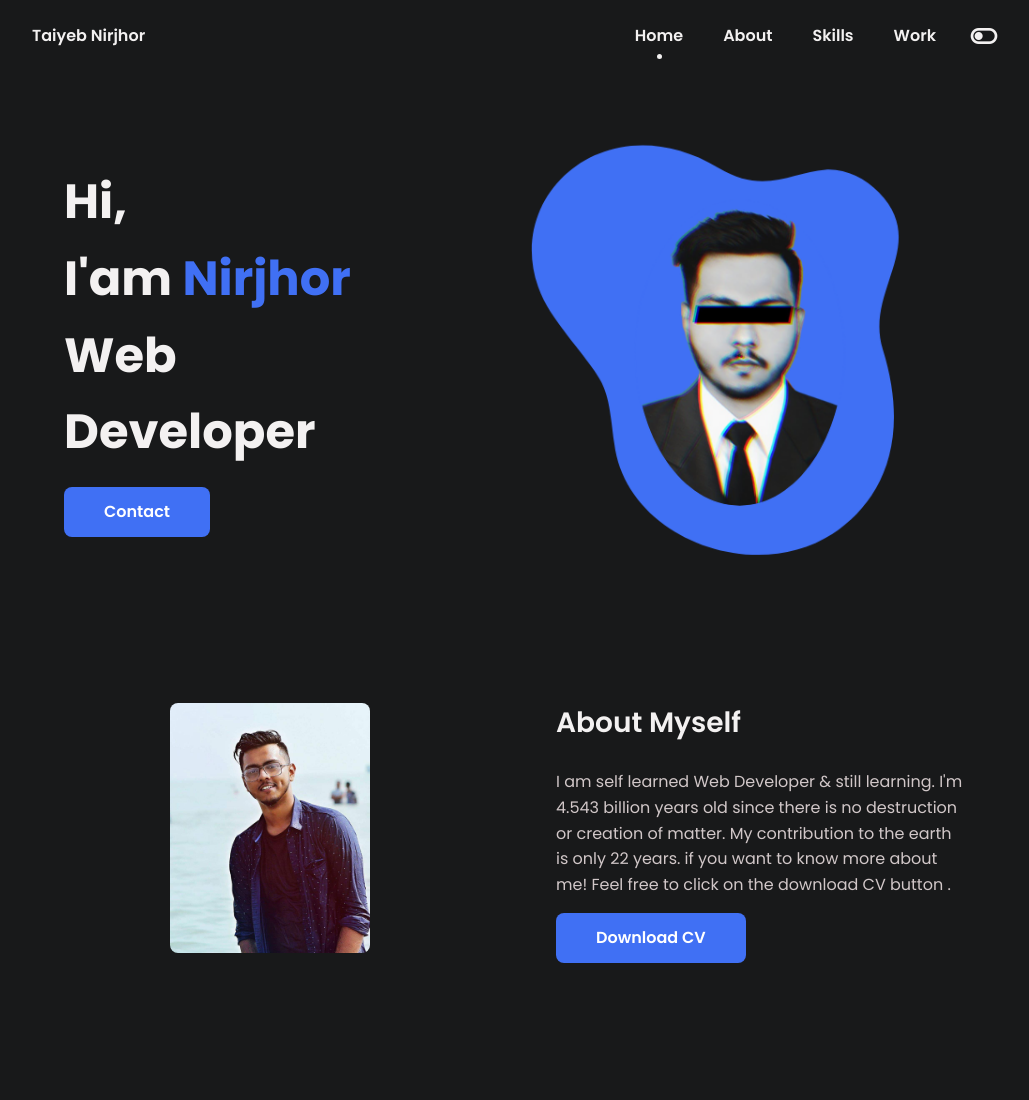
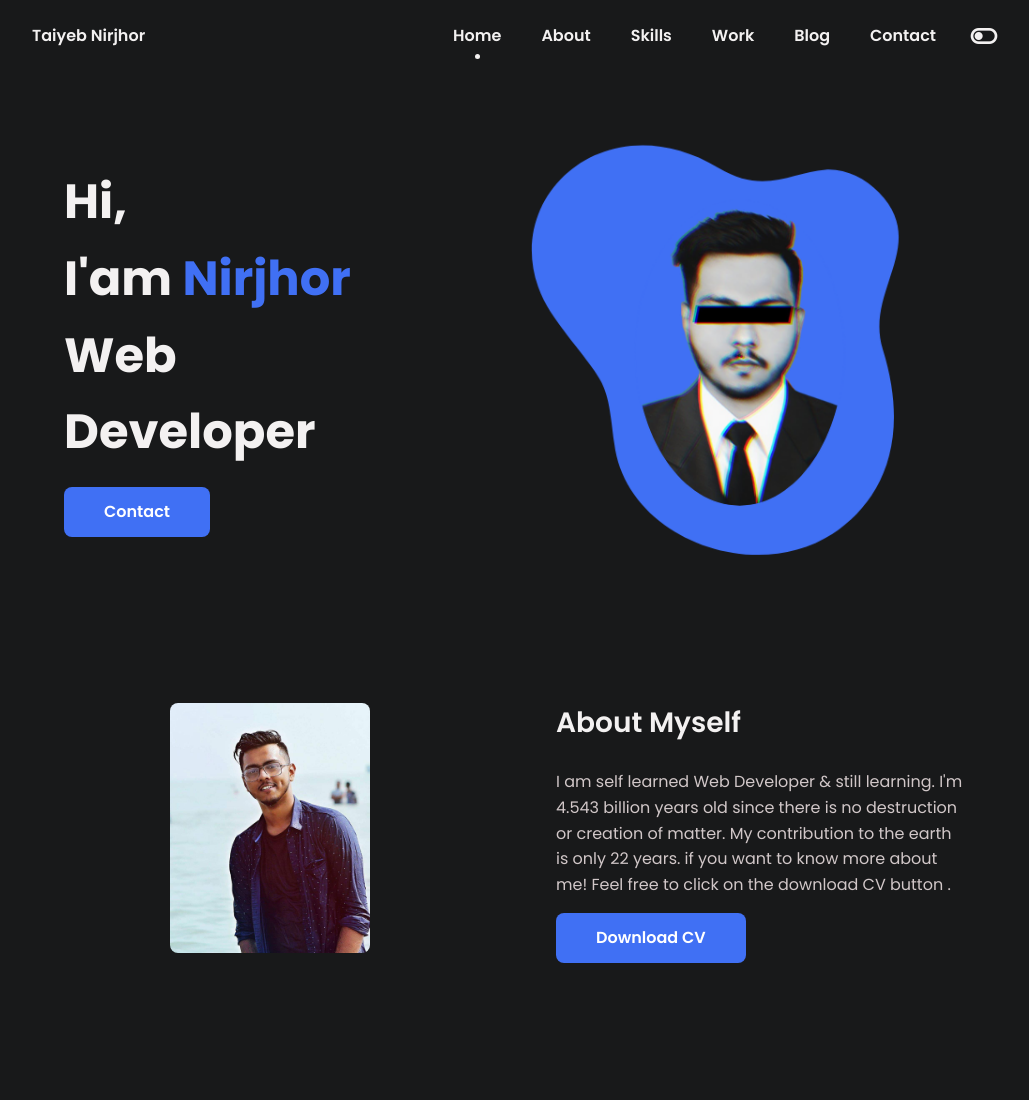
Before and after one commit to taiyebnirjhar/portfolio_website, a plain HTML site: page index.html in a window 1280 px wide. Shown: the top 1100 px of the page, without its empty margins (124-1153 px from the left). Drawn offline with nearby package versions, Linux system fonts and the light colour scheme.

Commit message:
Update index.html

```diff
--- a/index.html
+++ b/index.html
@@ -37,6 +37,8 @@
           <li class="nav__item"><a href="#share" class="nav__link">About</a></li>
           <li class="nav__item"><a href="#decoration" class="nav__link">Skills</a></li>
           <li class="nav__item"><a href="#accessory" class="nav__link">Work</a></li>
+          <li class="nav__item"><a href="https://taiyebnirjhor.medium.com/" class="nav__link">Blog</a></li>
+          <li class="nav__item"><a href="#contact" class="nav__link">Contact</a></li>
 
           <li><i class='bx bx-toggle-left change-theme' id="theme-button"></i></li>
         </ul>
```
